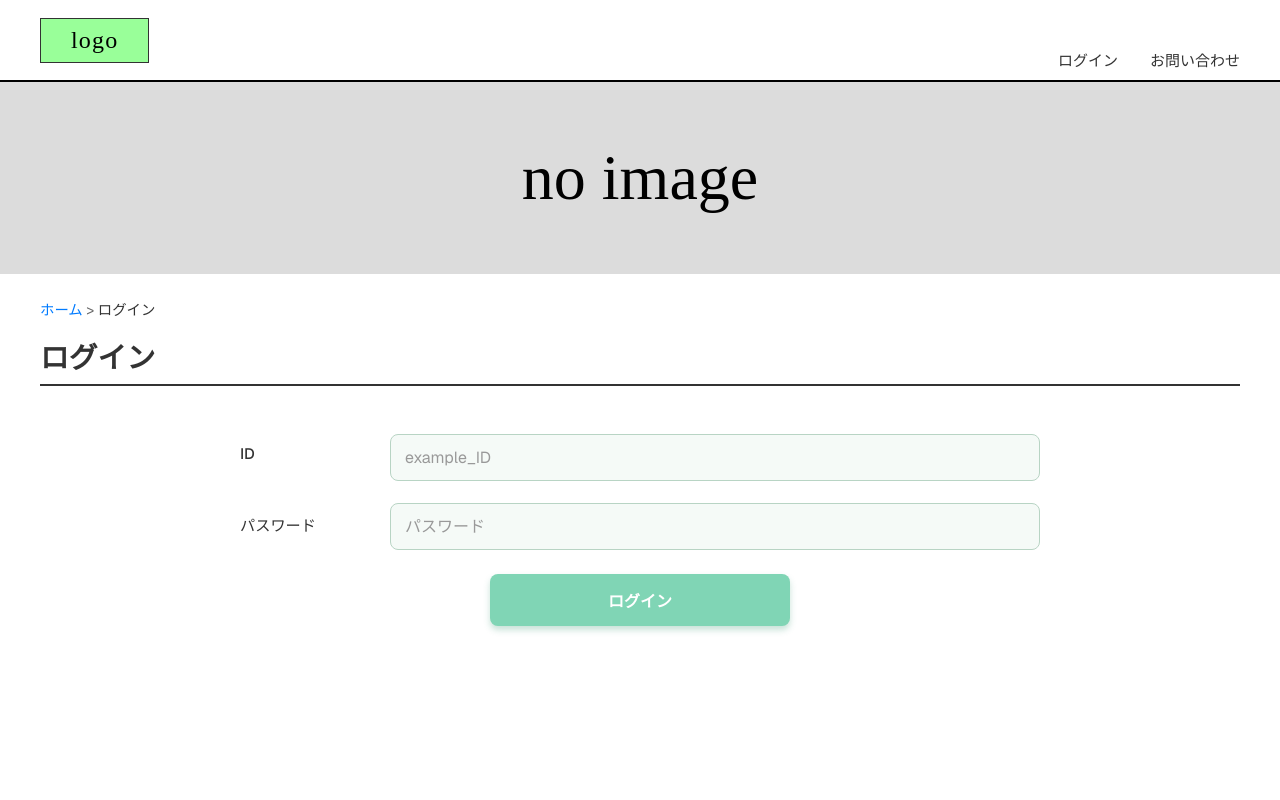
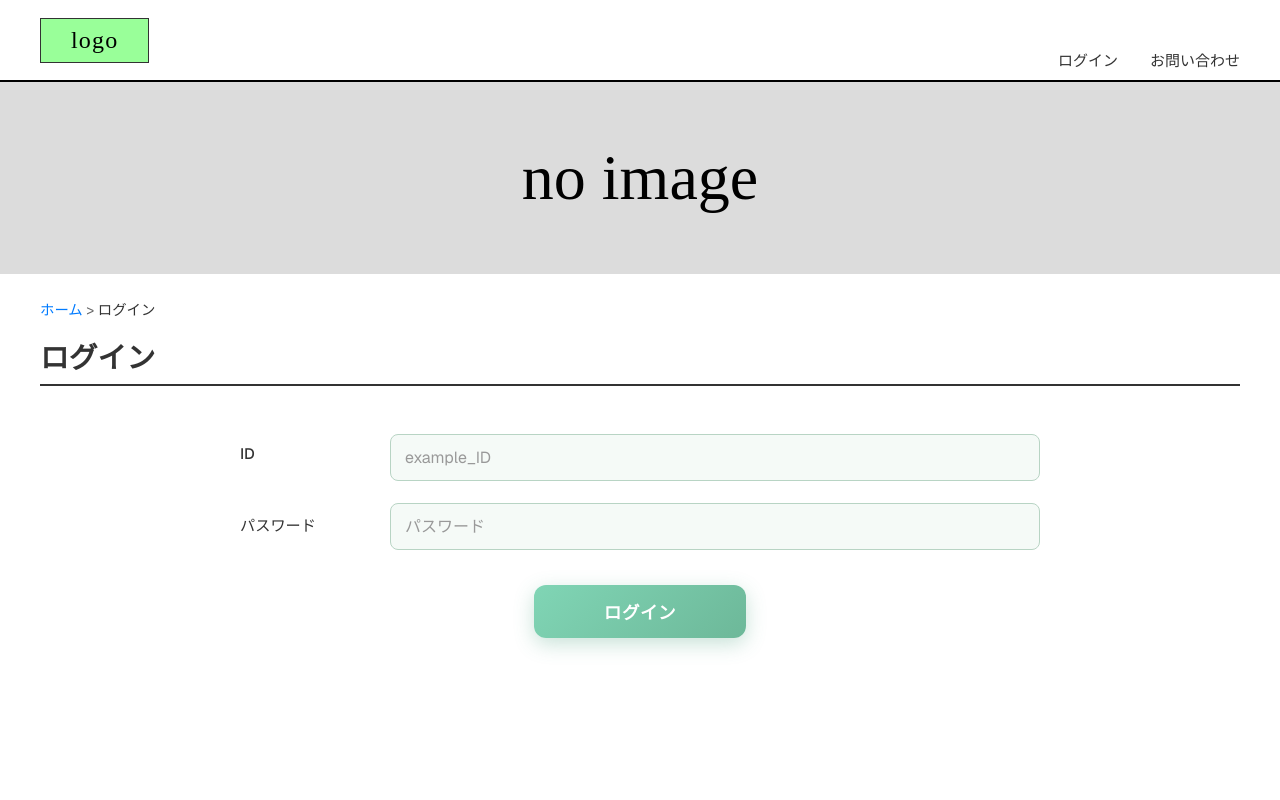
Before and after one commit to 2025-j08/front-end, a Next.js app: page /features/auth in a window 1280 px wide. Shown: the top 800 px of the page. Built offline with nearby package versions, Linux system fonts and the light colour scheme; some icons are missing; what @mui/material-nextjs would draw is missing.

Commit message:
ログインボタンも共有styleに統一

```diff
--- a/src/features/auth/components/button/submitButton.module.scss
+++ /dev/null
@@ -1,40 +0,0 @@
-@use '@/styles/colors.scss' as colors;
-
-.buttonContainer {
-  display: flex;
-  justify-content: center;
-  margin-top: 24px;
-}
-
-.submitButton {
-  width: 300px;
-  padding: 14px;
-  background-color: colors.$form-primary;
-  color: colors.$white;
-  border: none;
-  border-radius: 8px;
-  font-size: 1rem;
-  font-weight: 600;
-  cursor: pointer;
-  transition: all 0.3s ease;
-  box-shadow: 0 4px 6px colors.$form-button-shadow;
-
-  &:hover {
-    background-color: colors.$form-primary-dark;
-    transform: translateY(-1px);
-    box-shadow: 0 6px 12px colors.$form-button-shadow-hover;
-  }
-
-  &:active {
-    transform: translateY(0);
-    box-shadow: 0 2px 4px colors.$form-button-shadow;
-  }
-
-  &:disabled {
-    background-color: colors.$form-secondary-dark;
-    cursor: not-allowed;
-    transform: none;
-    box-shadow: none;
-    opacity: 0.7;
-  }
-}
--- a/src/features/auth/components/button/submitButton.tsx
+++ /dev/null
@@ -1,24 +0,0 @@
-import styles from './submitButton.module.scss';
-
-/**
- * SubmitButton コンポーネント
- * フォーム送信用のボタンを提供します。
- */
-interface SubmitButtonProps {
-  /** ボタンに表示するテキスト（デフォルト: '送信'） */
-  label?: string;
-  /** 無効化状態 */
-  disabled?: boolean;
-}
-
-const SubmitButton = ({ label = '送信', disabled = false }: SubmitButtonProps) => {
-  return (
-    <div className={styles.buttonContainer}>
-      <button type="submit" className={styles.submitButton} disabled={disabled}>
-        {label}
-      </button>
-    </div>
-  );
-};
-
-export { SubmitButton };
--- a/src/features/auth/loginForm.tsx
+++ b/src/features/auth/loginForm.tsx
@@ -9,8 +9,7 @@
 import Link from 'next/link';
 
 import { LoadingOverlay } from '@/components/form/overlay';
-import { SubmitButton } from '@/features/auth/components/button/submitButton';
-import { FormField } from '@/components/form';
+import { FormField, FormButton } from '@/components/form';
 import { useLoginForm } from '@/features/auth/components/hooks/useLoginForm';
 
 import styles from './loginForm.module.scss';
@@ -55,7 +54,7 @@ export const LoginForm = () => {
           onChange={handleChange}
         />
 
-        <SubmitButton label="ログイン" disabled={isLoading} />
+        <FormButton label="ログイン" isLoading={isLoading} />
       </form>
     </div>
   );
```
